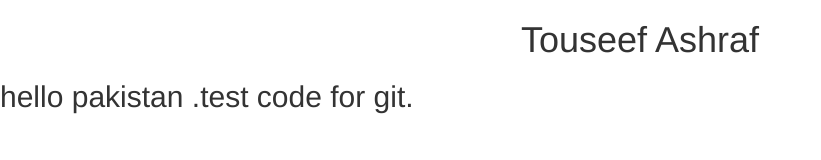
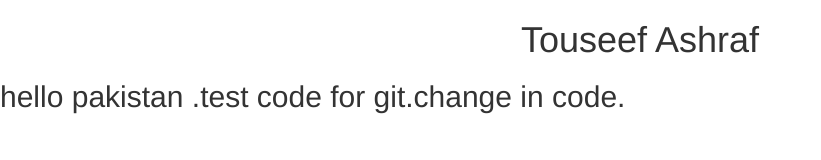
Before and after one commit to touseefashraf/touash, a plain HTML site: page index.html in a window 1280 px wide. Shown: the whole page, without its empty margins (0-821 px from the left). Drawn offline with nearby package versions, Linux system fonts and the light colour scheme.

Commit message:
one line change in code

```diff
--- a/index.html
+++ b/index.html
@@ -13,7 +13,7 @@
     </head>
     <body>
         <h1 class="text-center">Touseef Ashraf</h1>
-        <h2>hello pakistan .test code for git.</h2>
+        <h2>hello pakistan .test code for git.change in code.</h2>
 
         <!-- jQuery. -->
         <script src="https://ajax.googleapis.com/ajax/libs/jquery/1.12.4/jquery.min.js"></script>
```
